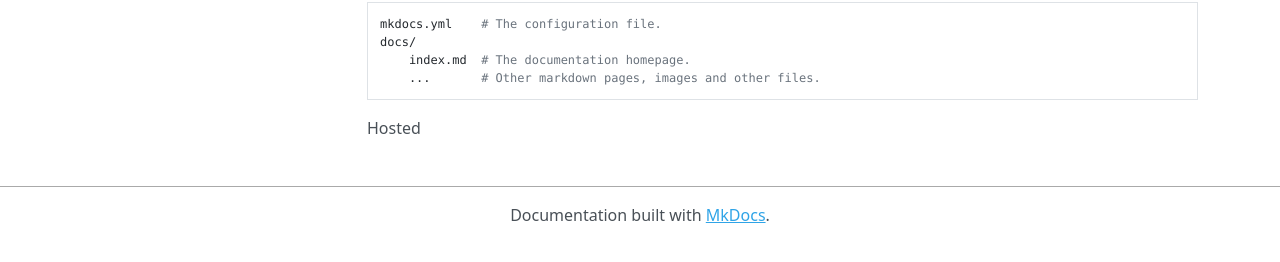
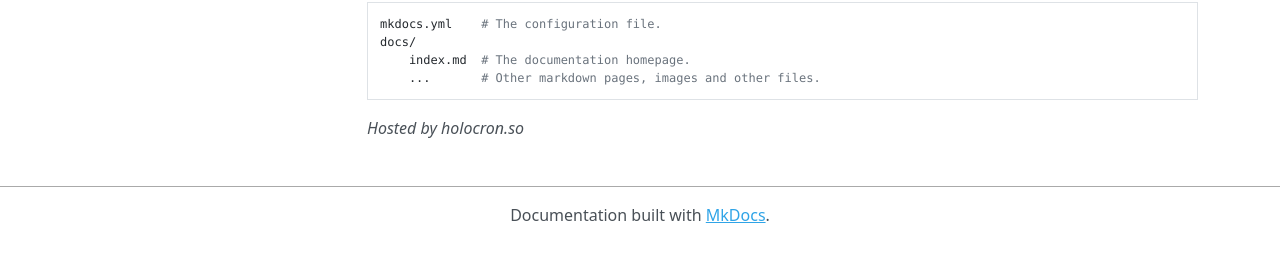
Before and after one commit to kamal94/test-doc-site, an MkDocs documentation site: the page built from docs/index.md, in a window 1280 px wide. Shown: the part 377-639 px from the top of the page. Built offline with MkDocs 1.6.1, drawn with Linux system fonts in a browser that asks for light colours; nearby versions of some CDN libraries.

Commit message:
Update `docs/index.md`

````diff
--- a/docs/index.md
+++ b/docs/index.md
@@ -18,4 +18,4 @@ docs/
     ...       # Other markdown pages, images and other files.
 ```
 
-Hosted
+_Hosted by holocron.so_
````
